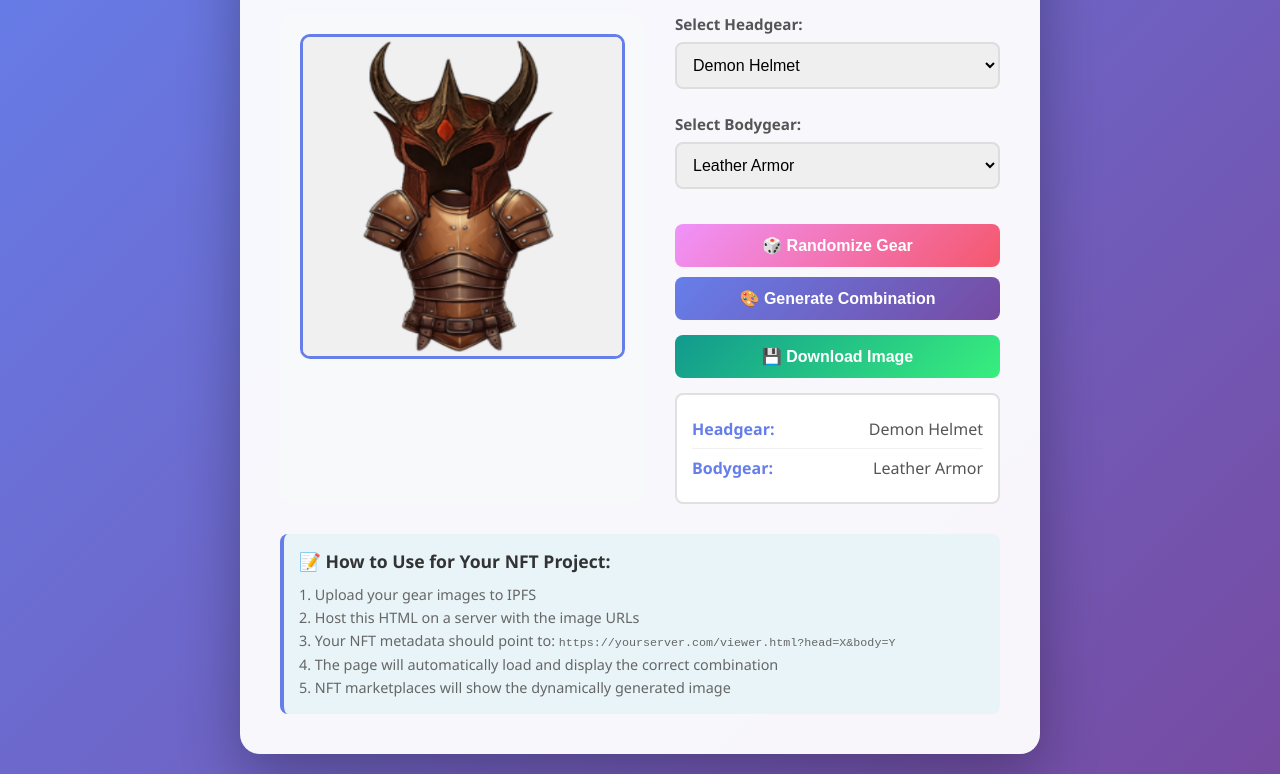
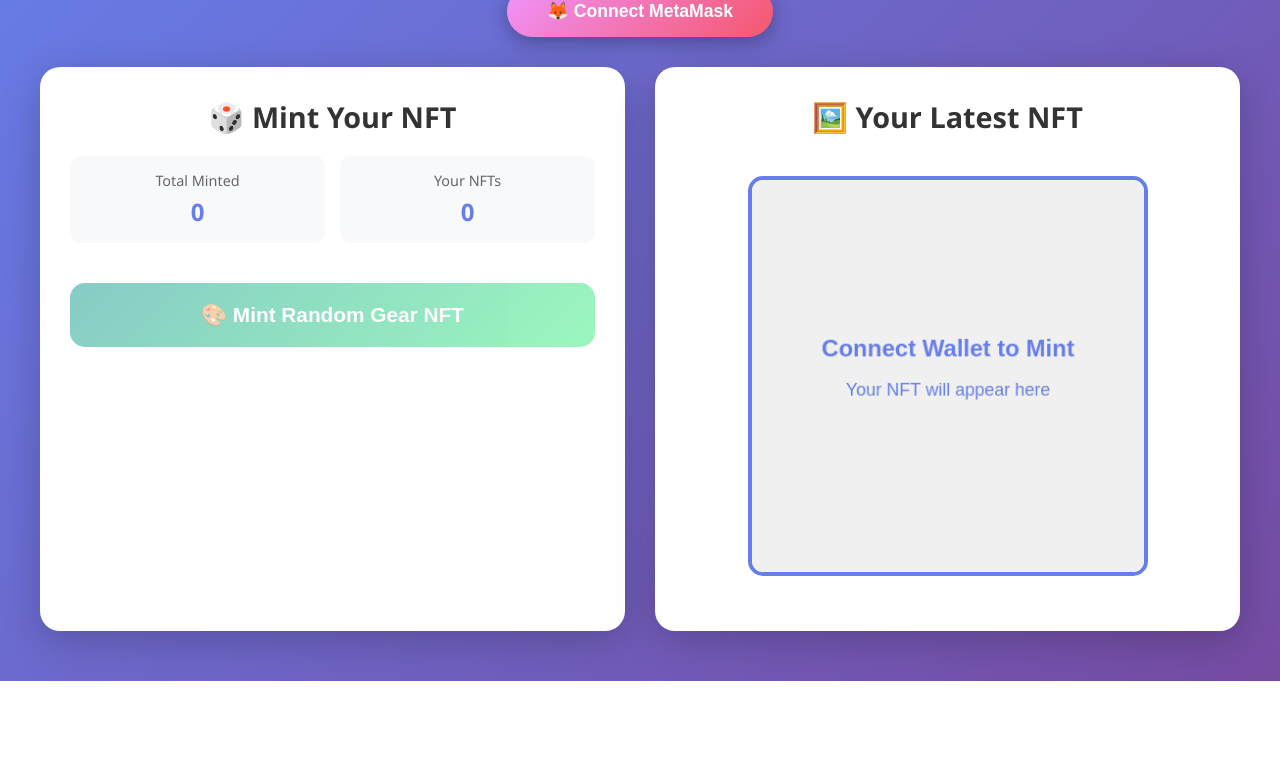
Before and after one commit to KingAceBlack/my-nft-gear, a plain HTML site: page index.html in a window 1280 px wide. Shown: the part 119-893 px from the top of the page. After the commit the page ends 800 px from the top, so only its background shows below. Drawn offline with Linux system fonts and the light colour scheme.

Commit message:
Refactor index.html for NFT minting and viewer

```diff
--- a/index.html
+++ b/index.html
@@ -3,7 +3,8 @@
 <head>
     <meta charset="UTF-8">
     <meta name="viewport" content="width=device-width, initial-scale=1.0">
-    <title>Dynamic NFT Gear Viewer</title>
+    <title>Gear NFT Minting</title>
+    <script src="https://cdn.ethers.io/lib/ethers-5.2.umd.min.js"></script>
     <style>
         * {
             margin: 0;
@@ -15,139 +16,135 @@
             font-family: 'Segoe UI', Tahoma, Geneva, Verdana, sans-serif;
             background: linear-gradient(135deg, #667eea 0%, #764ba2 100%);
             min-height: 100vh;
-            display: flex;
-            justify-content: center;
-            align-items: center;
             padding: 20px;
         }
 
         .container {
-            background: rgba(255, 255, 255, 0.95);
-            border-radius: 20px;
-            padding: 40px;
-            box-shadow: 0 20px 60px rgba(0, 0, 0, 0.3);
-            max-width: 800px;
-            width: 100%;
+            max-width: 1200px;
+            margin: 0 auto;
         }
 
         h1 {
             text-align: center;
-            color: #333;
+            color: white;
             margin-bottom: 30px;
-            font-size: 2em;
+            font-size: 2.5em;
+            text-shadow: 2px 2px 4px rgba(0,0,0,0.3);
         }
 
-        .viewer-section {
-            display: flex;
-            gap: 30px;
+        .connect-section {
+            text-align: center;
             margin-bottom: 30px;
-            flex-wrap: wrap;
         }
 
-        .canvas-container {
-            flex: 1;
-            min-width: 300px;
-            background: #f8f9fa;
+        .wallet-btn {
+            background: linear-gradient(135deg, #f093fb 0%, #f5576c 100%);
+            color: white;
+            border: none;
+            padding: 15px 40px;
+            font-size: 1.1em;
+            font-weight: 600;
+            border-radius: 50px;
+            cursor: pointer;
+            box-shadow: 0 5px 20px rgba(0,0,0,0.3);
+            transition: transform 0.2s;
+        }
+
+        .wallet-btn:hover {
+            transform: translateY(-2px);
+            box-shadow: 0 7px 25px rgba(0,0,0,0.4);
+        }
+
+        .wallet-btn:disabled {
+            opacity: 0.6;
+            cursor: not-allowed;
+        }
+
+        .main-content {
+            display: grid;
+            grid-template-columns: 1fr 1fr;
+            gap: 30px;
+            margin-top: 30px;
+        }
+
+        .card {
+            background: white;
+            border-radius: 20px;
+            padding: 30px;
+            box-shadow: 0 10px 40px rgba(0,0,0,0.2);
+        }
+
+        .card h2 {
+            color: #333;
+            margin-bottom: 20px;
+            font-size: 1.8em;
+        }
+
+        .mint-section {
+            text-align: center;
+        }
+
+        .mint-btn {
+            background: linear-gradient(135deg, #11998e 0%, #38ef7d 100%);
+            color: white;
+            border: none;
+            padding: 20px 60px;
+            font-size: 1.3em;
+            font-weight: 600;
             border-radius: 15px;
-            padding: 20px;
+            cursor: pointer;
+            margin: 20px 0;
+            width: 100%;
+            transition: all 0.3s;
+        }
+
+        .mint-btn:hover:not(:disabled) {
+            transform: scale(1.05);
+            box-shadow: 0 8px 25px rgba(17, 153, 142, 0.4);
+        }
+
+        .mint-btn:disabled {
+            opacity: 0.5;
+            cursor: not-allowed;
+        }
+
+        .nft-display {
+            min-height: 400px;
             display: flex;
             flex-direction: column;
             align-items: center;
+            justify-content: center;
         }
 
-        #nftCanvas {
-            border: 3px solid #667eea;
-            border-radius: 10px;
-            background: white;
-            max-width: 100%;
-            height: auto;
+        .nft-preview {
+            position: relative;
+            width: 100%;
+            max-width: 400px;
+            margin: 20px auto;
         }
 
-        .controls {
-            flex: 1;
-            min-width: 300px;
+        .nft-canvas {
+            width: 100%;
+            border: 4px solid #667eea;
+            border-radius: 15px;
+            background: #f8f9fa;
         }
 
-        .control-group {
-            margin-bottom: 25px;
+        .nft-info {
+            background: #f8f9fa;
+            padding: 20px;
+            border-radius: 10px;
+            margin-top: 20px;
         }
 
-        label {
-            display: block;
-            margin-bottom: 8px;
-            font-weight: 600;
-            color: #555;
-            font-size: 0.95em;
+        .trait {
+            display: flex;
+            justify-content: space-between;
+            padding: 10px 0;
+            border-bottom: 1px solid #ddd;
         }
 
-        select, button {
-            width: 100%;
-            padding: 12px;
-            border: 2px solid #ddd;
-            border-radius: 8px;
-            font-size: 1em;
-            transition: all 0.3s ease;
-        }
-
-        select:focus {
-            outline: none;
-            border-color: #667eea;
-        }
-
-        button {
-            background: linear-gradient(135deg, #667eea 0%, #764ba2 100%);
-            color: white;
-            border: none;
-            cursor: pointer;
-            font-weight: 600;
-            margin-top: 10px;
-        }
-
-        button:hover {
-            transform: translateY(-2px);
-            box-shadow: 0 5px 15px rgba(102, 126, 234, 0.4);
-        }
-
-        button:active {
-            transform: translateY(0);
-        }
-
-        .info-box {
-            background: #e8f4f8;
-            padding: 15px;
-            border-radius: 8px;
-            margin-top: 20px;
-            border-left: 4px solid #667eea;
-        }
-
-        .info-box h3 {
-            color: #333;
-            margin-bottom: 10px;
-            font-size: 1.1em;
-        }
-
-        .info-box p {
-            color: #666;
-            line-height: 1.6;
-            font-size: 0.9em;
-        }
-
-        .trait-display {
-            background: #fff;
-            padding: 15px;
-            border-radius: 8px;
-            margin-top: 15px;
-            border: 2px solid #e0e0e0;
-        }
-
-        .trait-item {
-            display: flex;
-            justify-content: space-between;
-            padding: 8px 0;
-            border-bottom: 1px solid #f0f0f0;
-        }
-
-        .trait-item:last-child {
+        .trait:last-child {
             border-bottom: none;
         }
 
@@ -160,175 +157,334 @@
             color: #555;
         }
 
-        .download-btn {
-            background: linear-gradient(135deg, #11998e 0%, #38ef7d 100%);
-            margin-top: 15px;
+        .status {
+            text-align: center;
+            padding: 15px;
+            border-radius: 10px;
+            margin: 15px 0;
+            font-weight: 500;
         }
 
-        .random-btn {
-            background: linear-gradient(135deg, #f093fb 0%, #f5576c 100%);
+        .status.info {
+            background: #e3f2fd;
+            color: #1976d2;
+        }
+
+        .status.success {
+            background: #e8f5e9;
+            color: #388e3c;
+        }
+
+        .status.error {
+            background: #ffebee;
+            color: #d32f2f;
+        }
+
+        .status.loading {
+            background: #fff3e0;
+            color: #f57c00;
+        }
+
+        .loading-spinner {
+            border: 4px solid #f3f3f3;
+            border-top: 4px solid #667eea;
+            border-radius: 50%;
+            width: 40px;
+            height: 40px;
+            animation: spin 1s linear infinite;
+            margin: 20px auto;
+        }
+
+        @keyframes spin {
+            0% { transform: rotate(0deg); }
+            100% { transform: rotate(360deg); }
+        }
+
+        .stats {
+            display: grid;
+            grid-template-columns: repeat(2, 1fr);
+            gap: 15px;
+            margin: 20px 0;
+        }
+
+        .stat-box {
+            background: #f8f9fa;
+            padding: 15px;
+            border-radius: 10px;
+            text-align: center;
+        }
+
+        .stat-label {
+            font-size: 0.9em;
+            color: #666;
+            margin-bottom: 5px;
+        }
+
+        .stat-value {
+            font-size: 1.5em;
+            font-weight: 700;
+            color: #667eea;
         }
 
         @media (max-width: 768px) {
-            .viewer-section {
-                flex-direction: column;
+            .main-content {
+                grid-template-columns: 1fr;
             }
         }
     </style>
 </head>
 <body>
     <div class="container">
-        <h1>🎮 Dynamic NFT Gear Combiner</h1>
+        <h1>⚔️ Gear NFT Minting</h1>
 
-        <div class="viewer-section">
-            <div class="canvas-container">
-                <canvas id="nftCanvas" width="400" height="400"></canvas>
+        <div class="connect-section">
+            <button class="wallet-btn" id="connectBtn" onclick="connectWallet()">
+                🦊 Connect MetaMask
+            </button>
+            <div id="walletStatus" class="status info" style="display: none;"></div>
+        </div>
+
+        <div class="main-content">
+            <!-- Minting Section -->
+            <div class="card mint-section">
+                <h2>🎲 Mint Your NFT</h2>
+
+                <div class="stats">
+                    <div class="stat-box">
+                        <div class="stat-label">Total Minted</div>
+                        <div class="stat-value" id="totalSupply">0</div>
+                    </div>
+                    <div class="stat-box">
+                        <div class="stat-label">Your NFTs</div>
+                        <div class="stat-value" id="userBalance">0</div>
+                    </div>
+                </div>
+
+                <button class="mint-btn" id="mintBtn" onclick="mintNFT()" disabled>
+                    🎨 Mint Random Gear NFT
+                </button>
+
+                <div id="mintStatus"></div>
             </div>
 
-            <div class="controls">
-                <div class="control-group">
-                    <label for="headgearSelect">Select Headgear:</label>
-                    <select id="headgearSelect">
-                        <option value="0">Demon Helmet</option>
-                        <option value="1">Bucket Hat</option>
-                    </select>
+            <!-- NFT Display Section -->
+            <div class="card nft-display">
+                <h2>🖼️ Your Latest NFT</h2>
+
+                <div class="nft-preview">
+                    <canvas id="nftCanvas" class="nft-canvas" width="400" height="400"></canvas>
                 </div>
 
-                <div class="control-group">
-                    <label for="bodygearSelect">Select Bodygear:</label>
-                    <select id="bodygearSelect">
-                        <option value="0">Leather Armor</option>
-                        <option value="1">Celestial Armor</option>
-                    </select>
-                </div>
-
-                <button class="random-btn" onclick="randomizeGear()">🎲 Randomize Gear</button>
-                <button onclick="generateCombination()">🎨 Generate Combination</button>
-                <button class="download-btn" onclick="downloadImage()">💾 Download Image</button>
-
-                <div class="trait-display">
-                    <div class="trait-item">
+                <div class="nft-info" id="nftInfo" style="display: none;">
+                    <div class="trait">
+                        <span class="trait-label">Token ID:</span>
+                        <span class="trait-value" id="tokenId">-</span>
+                    </div>
+                    <div class="trait">
                         <span class="trait-label">Headgear:</span>
-                        <span class="trait-value" id="currentHead">Demon Helmet</span>
+                        <span class="trait-value" id="headgear">-</span>
                     </div>
-                    <div class="trait-item">
+                    <div class="trait">
                         <span class="trait-label">Bodygear:</span>
-                        <span class="trait-value" id="currentBody">Leather Armor</span>
+                        <span class="trait-value" id="bodygear">-</span>
                     </div>
                 </div>
             </div>
         </div>
-
-        <div class="info-box">
-            <h3>📝 How to Use for Your NFT Project:</h3>
-            <p>
-                1. Upload your gear images to IPFS<br>
-                2. Host this HTML on a server with the image URLs<br>
-                3. Your NFT metadata should point to: <code>https://yourserver.com/viewer.html?head=X&body=Y</code><br>
-                4. The page will automatically load and display the correct combination<br>
-                5. NFT marketplaces will show the dynamically generated image
-            </p>
-        </div>
     </div>
 
     <script>
-        const canvas = document.getElementById('nftCanvas');
-        const ctx = canvas.getContext('2d');
+        // Contract Configuration
+        const CONTRACT_ADDRESS = "0x6F34ae70d52106D6f0Ca39E0C97BD19Ed3671859";
 
-        // Image URLs - Replace these with your actual IPFS URLs
-        const headgearImages = [
-            'https://raw.githubusercontent.com/KingAceBlack/my-nft-gear/main/DemonHelmet.png', // Demon Helmet placeholder
-            'https://raw.githubusercontent.com/KingAceBlack/my-nft-gear/main/BucketHat.png'  // Bucket Hat placeholder
+        // ABI - Only the functions we need
+        const CONTRACT_ABI = [
+            "function mint() external returns (uint256)",
+            "function totalSupply() external view returns (uint256)",
+            "function balanceOf(address owner) external view returns (uint256)",
+            "function getTokenGear(uint256 tokenId) external view returns (string memory headgearName, string memory bodygearName, uint256 mintTime)",
+            "event NFTMinted(uint256 indexed tokenId, address indexed minter, uint8 headgear, uint8 bodygear)"
         ];
 
-        const bodygearImages = [
-            'https://raw.githubusercontent.com/KingAceBlack/my-nft-gear/main/LeatherArmor.png', // Leather Armor placeholder
-            'https://raw.githubusercontent.com/KingAceBlack/my-nft-gear/main/CelestialArmor.png'  // Celestial Armor placeholder
+        // Gear images - Update these with your GitHub raw URLs!
+        const HEADGEAR_IMAGES = [
+            "https://raw.githubusercontent.com/KingAceBlack/my-nft-gear/main/DemonHelmet.png",
+            "https://raw.githubusercontent.com/KingAceBlack/my-nft-gear/main/BucketHat.png"
         ];
 
-        const headgearNames = ['Demon Helmet', 'Bucket Hat'];
-        const bodygearNames = ['Leather Armor', 'Celestial Armor'];
+        const BODYGEAR_IMAGES = [
+            "https://raw.githubusercontent.com/KingAceBlack/my-nft-gear/main/LeatherArmor.png",
+            "https://raw.githubusercontent.com/KingAceBlack/my-nft-gear/main/CelestialArmor.png"
+        ];
 
-        let currentHeadIndex = 0;
-        let currentBodyIndex = 0;
+        let provider;
+        let signer;
+        let contract;
+        let userAddress;
 
-        // Check URL parameters for automatic loading
-        function checkURLParams() {
-            const urlParams = new URLSearchParams(window.location.search);
-            const headParam = urlParams.get('head');
-            const bodyParam = urlParams.get('body');
+        // Connect Wallet
+        async function connectWallet() {
+            try {
+                if (typeof window.ethereum === 'undefined') {
+                    showStatus('mintStatus', 'Please install MetaMask!', 'error');
+                    return;
+                }
 
-            if (headParam !== null) {
-                currentHeadIndex = parseInt(headParam);
-                document.getElementById('headgearSelect').value = headParam;
-            }
+                // Request account access
+                const accounts = await window.ethereum.request({ method: 'eth_requestAccounts' });
+                userAddress = accounts[0];
 
-            if (bodyParam !== null) {
-                currentBodyIndex = parseInt(bodyParam);
-                document.getElementById('bodygearSelect').value = bodyParam;
-            }
+                // Initialize provider and signer
+                provider = new ethers.providers.Web3Provider(window.ethereum);
+                signer = provider.getSigner();
+                contract = new ethers.Contract(CONTRACT_ADDRESS, CONTRACT_ABI, signer);
 
-            if (headParam !== null || bodyParam !== null) {
-                generateCombination();
+                // Update UI
+                document.getElementById('connectBtn').textContent = `✅ ${userAddress.slice(0,6)}...${userAddress.slice(-4)}`;
+                document.getElementById('connectBtn').disabled = true;
+                document.getElementById('mintBtn').disabled = false;
+
+                showStatus('walletStatus', 'Wallet Connected!', 'success');
+
+                // Load stats
+                await updateStats();
+
+                // Listen for account changes
+                window.ethereum.on('accountsChanged', (accounts) => {
+                    location.reload();
+                });
+
+            } catch (error) {
+                console.error(error);
+                showStatus('mintStatus', 'Failed to connect wallet: ' + error.message, 'error');
             }
         }
 
-        function generateCombination() {
-            currentHeadIndex = parseInt(document.getElementById('headgearSelect').value);
-            currentBodyIndex = parseInt(document.getElementById('bodygearSelect').value);
+        // Mint NFT
+        async function mintNFT() {
+            try {
+                document.getElementById('mintBtn').disabled = true;
+                showStatus('mintStatus', 'Minting your NFT... Please confirm transaction in MetaMask', 'loading');
 
-            // Update trait display
-            document.getElementById('currentHead').textContent = headgearNames[currentHeadIndex];
-            document.getElementById('currentBody').textContent = bodygearNames[currentBodyIndex];
+                // Call mint function
+                const tx = await contract.mint();
+
+                showStatus('mintStatus', 'Transaction submitted! Waiting for confirmation...', 'loading');
+
+                // Wait for transaction to be mined
+                const receipt = await tx.wait();
+
+                // Find the NFTMinted event in the receipt
+                const event = receipt.events.find(e => e.event === 'NFTMinted');
+                const tokenId = event.args.tokenId.toString();
+                const headgear = event.args.headgear;
+                const bodygear = event.args.bodygear;
+
+                showStatus('mintStatus', `🎉 Success! Minted Token #${tokenId}`, 'success');
+
+                // Display the NFT
+                await displayNFT(tokenId, headgear, bodygear);
+
+                // Update stats
+                await updateStats();
+
+                document.getElementById('mintBtn').disabled = false;
+
+            } catch (error) {
+                console.error(error);
+                showStatus('mintStatus', 'Minting failed: ' + (error.reason || error.message), 'error');
+                document.getElementById('mintBtn').disabled = false;
+            }
+        }
+
+        // Display NFT on canvas
+        async function displayNFT(tokenId, headIndex, bodyIndex) {
+            const canvas = document.getElementById('nftCanvas');
+            const ctx = canvas.getContext('2d');
 
             // Clear canvas
             ctx.clearRect(0, 0, canvas.width, canvas.height);
             ctx.fillStyle = '#f0f0f0';
             ctx.fillRect(0, 0, canvas.width, canvas.height);
 
-            // Load and draw images
-            const bodyImg = new Image();
-            bodyImg.crossOrigin = "anonymous";
-            bodyImg.onload = function() {
-                // Draw body first (background layer)
+            // Show loading
+            ctx.fillStyle = '#667eea';
+            ctx.font = '20px Arial';
+            ctx.textAlign = 'center';
+            ctx.fillText('Loading NFT...', canvas.width/2, canvas.height/2);
+
+            try {
+                // Load and draw body image first
+                const bodyImg = await loadImage(BODYGEAR_IMAGES[bodyIndex]);
                 ctx.drawImage(bodyImg, 0, 0, canvas.width, canvas.height);
 
-                // Then draw head on top
-                const headImg = new Image();
-                headImg.crossOrigin = "anonymous";
-                headImg.onload = function() {
-                    ctx.drawImage(headImg, 0, 0, canvas.width, canvas.height);
-                };
-                headImg.src = headgearImages[currentHeadIndex];
-            };
-            bodyImg.src = bodygearImages[currentBodyIndex];
+                // Load and draw head image on top
+                const headImg = await loadImage(HEADGEAR_IMAGES[headIndex]);
+                ctx.drawImage(headImg, 0, 0, canvas.width, canvas.height);
+
+                // Get gear names from contract
+                const gearInfo = await contract.getTokenGear(tokenId);
+
+                // Update NFT info
+                document.getElementById('tokenId').textContent = tokenId;
+                document.getElementById('headgear').textContent = gearInfo.headgearName;
+                document.getElementById('bodygear').textContent = gearInfo.bodygearName;
+                document.getElementById('nftInfo').style.display = 'block';
+
+            } catch (error) {
+                console.error('Error loading images:', error);
+                ctx.fillStyle = '#d32f2f';
+                ctx.fillText('Error loading images', canvas.width/2, canvas.height/2);
+            }
         }
 
-        function randomizeGear() {
-            currentHeadIndex = Math.floor(Math.random() * 2);
-            currentBodyIndex = Math.floor(Math.random() * 2);
-
-            document.getElementById('headgearSelect').value = currentHeadIndex;
-            document.getElementById('bodygearSelect').value = currentBodyIndex;
-
-            generateCombination();
+        // Helper function to load images
+        function loadImage(url) {
+            return new Promise((resolve, reject) => {
+                const img = new Image();
+                img.crossOrigin = "anonymous";
+                img.onload = () => resolve(img);
+                img.onerror = reject;
+                img.src = url;
+            });
         }
 
-        function downloadImage() {
-            const link = document.createElement('a');
-            link.download = `nft-gear-${currentHeadIndex}-${currentBodyIndex}.png`;
-            link.href = canvas.toDataURL();
-            link.click();
+        // Update stats
+        async function updateStats() {
+            try {
+                const totalSupply = await contract.totalSupply();
+                const userBalance = await contract.balanceOf(userAddress);
+
+                document.getElementById('totalSupply').textContent = totalSupply.toString();
+                document.getElementById('userBalance').textContent = userBalance.toString();
+            } catch (error) {
+                console.error('Error updating stats:', error);
+            }
         }
 
-        // Event listeners
-        document.getElementById('headgearSelect').addEventListener('change', generateCombination);
-        document.getElementById('bodygearSelect').addEventListener('change', generateCombination);
+        // Show status message
+        function showStatus(elementId, message, type) {
+            const element = document.getElementById(elementId);
+            element.textContent = message;
+            element.className = `status ${type}`;
+            element.style.display = 'block';
+        }
 
-        // Initialize
-        checkURLParams();
-        generateCombination();
+        // Initialize canvas with placeholder
+        window.onload = function() {
+            const canvas = document.getElementById('nftCanvas');
+            const ctx = canvas.getContext('2d');
+
+            ctx.fillStyle = '#f0f0f0';
+            ctx.fillRect(0, 0, canvas.width, canvas.height);
+
+            ctx.fillStyle = '#667eea';
+            ctx.font = 'bold 24px Arial';
+            ctx.textAlign = 'center';
+            ctx.fillText('Connect Wallet to Mint', canvas.width/2, canvas.height/2 - 20);
+            ctx.font = '18px Arial';
+            ctx.fillText('Your NFT will appear here', canvas.width/2, canvas.height/2 + 20);
+        };
     </script>
 </body>
-
 </html>
```
